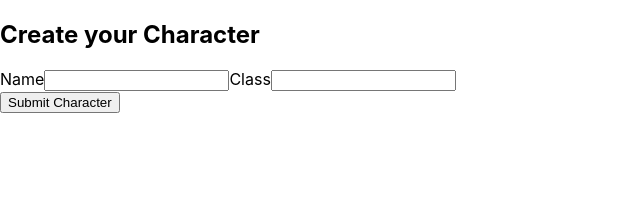
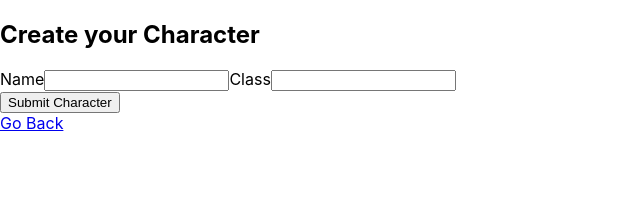
Before and after one commit to Honoo115/best-in-slot-cap, a React (Create React App) app: page /charcreation in a window 1280 px wide. Shown: the top 203 px of the page, without its empty margins (0-640 px from the left). Built offline with nearby package versions, Linux system fonts and the light colour scheme.

Commit message:
second commit

```diff
--- a/package.json
+++ b/package.json
@@ -15,7 +15,9 @@
     "start": "react-scripts start",
     "build": "react-scripts build",
     "test": "react-scripts test",
-    "eject": "react-scripts eject"
+    "eject": "react-scripts eject",
+    "predeploy": "npm run build",
+    "deploy": "now ./build"
   },
   "eslintConfig": {
     "extends": "react-app"
--- a/src/charForm/charForm.js
+++ b/src/charForm/charForm.js
@@ -1,7 +1,7 @@
 import React, { Component } from "react";
 // import { withRouter } from "react-router";
 // import config from "../config";
-
+import { Link } from "react-router-dom";
 class CreateCharacter extends Component {
     constructor(props) {
         super(props)
@@ -34,6 +34,7 @@
                 </button>
                     </div>
                 </form>
+                <Link to='/'>Go Back</Link>
             </div>
         );
     }
--- a/src/charPage/charPage.js
+++ b/src/charPage/charPage.js
@@ -7,7 +7,7 @@
             <h1>RUGNARD | SHAMAN</h1>
             <div>
                 <Link to='/additem'>Slot</Link>
-
+                <Link to='/'>Go Back</Link>
             </div>
         </section>
     )
--- a/src/slotForm/slotForm.js
+++ b/src/slotForm/slotForm.js
@@ -1,5 +1,5 @@
 import React, { Component } from "react";
-
+import { Link } from "react-router-dom";
 
 class AssignSlot extends Component {
     constructor(props) {
@@ -26,6 +26,7 @@
             </button>
                     </div>
                 </form>
+                <Link to='/'>Go Back</Link>
             </div>
         )
     }
```
Also changed, not shown: 1 other file (tests, documents, lock files or other folders).
